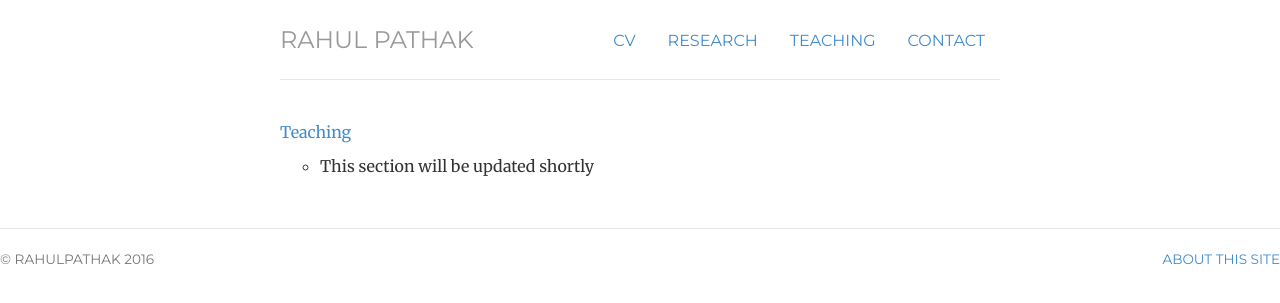
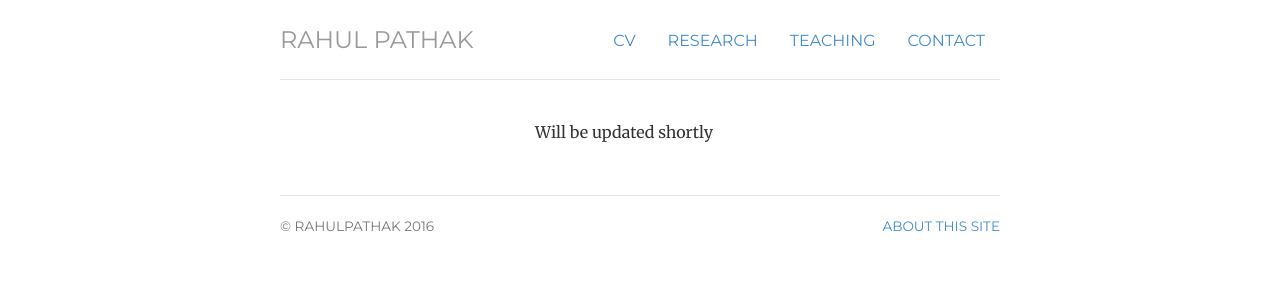
Before and after one commit to pathak-rahul/pathak-rahul.github.io, a Jekyll site: the page built from teaching/index.html, in a window 1280 px wide. Shown: the top 303 px of the page. Built offline with Jekyll 4.4.1, drawn with Linux system fonts in a browser that asks for light colours.

Commit message:
Update index.html

```diff
--- a/teaching/index.html
+++ b/teaching/index.html
@@ -2,16 +2,16 @@
 layout: default
 title: teaching
 ---
+<!-- <div class="jumbotron"> -->
 <div class="row marketing">
-
-<p class="text-primary">Teaching</p>
-
-<ul style="list-style: circle; ">
-  <li>This section will be updated shortly</li>
-</ul>
+	<div class="col-sm-4">
+	</div>
+	<div itemscope itemtype="http://data-vocabulary.org/Person" class="col-sm-8">
 
 
+	<p class-"lead"> Will be updated shortly  </p> </span>
 </p>
 	</div>
 
 </div>
+<!-- </div> -->
```
